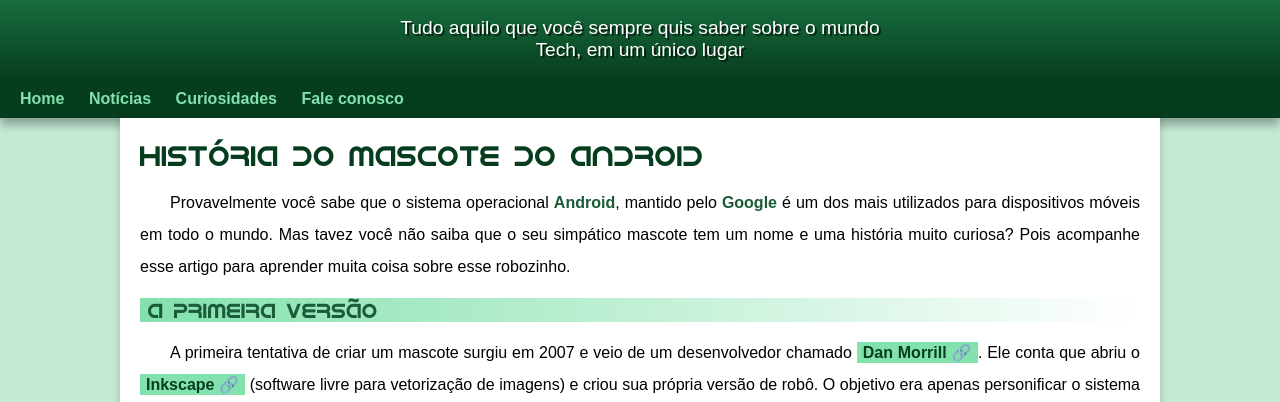
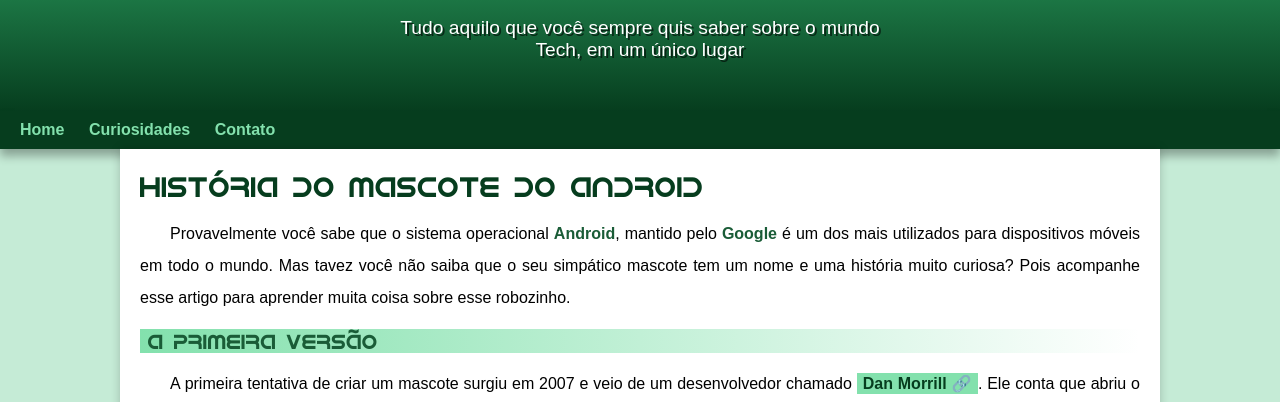
Before and after one commit to ricardogoncalvessilva/projeto-android, a plain HTML site: page index.html in a window 1280 px wide. Shown: the part 100-502 px from the top of the page. Drawn offline with Linux system fonts and the light colour scheme.

Commit message:
problema de padding corrigido

```diff
--- a/estilo/style.css
+++ b/estilo/style.css
@@ -67,7 +67,7 @@ header > p {
     font-size: 1.2em;
     max-width: 500px;
     margin: auto;
-    margin-bottom: 20px;
+    padding-bottom: 50px;
     padding-left: 10px;
     padding-right: 10px;
     text-shadow: 2px 2px 0px rgba(0, 0, 0, 0.596);
--- a/index.html
+++ b/index.html
@@ -15,9 +15,8 @@
     </header>
     <nav>
         <a href="#">Home</a>
-        <a href="#">Notícias</a>
         <a href="#">Curiosidades</a>
-        <a href="#">Fale conosco</a>
+        <a href="#">Contato</a>
     </nav>
     <main>
         <article>
```
